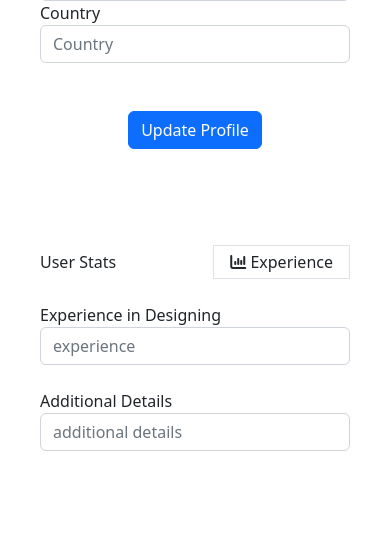
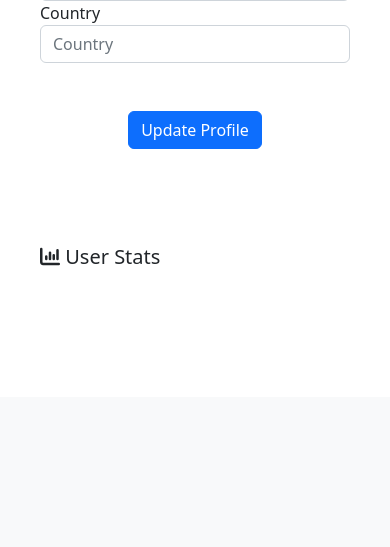
Before and after one commit to JoseGuzman/organostation, a Flask app: template organostation/home/templates/profile2.jinja2 in a window 390 px wide. Shown: the part 923-1470 px from the top of the page. After the commit the page ends 1189 px from the top, so only its background shows below. Run offline with Flask 3, Linux system fonts and the light colour scheme; the template is opened without the code that fills it, so the values that code supplies are empty; some libraries are stand-ins or nearby versions.

Commit message:
update profile content

```diff
--- a/organostation/home/templates/profile2.jinja2
+++ b/organostation/home/templates/profile2.jinja2
@@ -61,20 +61,15 @@
                 <div class="col-md-4">
                         <div class="p-3 py-5">
                                 <div class="d-flex justify-content-between align-items-center">
-                                        <span>User Stats</span>
-                                        <span class="border px-3 p-1 add-experience">
-                                                <i class="fa fa-bar-chart"></i>&nbsp;Experience
-                                        </span>
+                                        <h5 class="text-right"><i class="fa fa-bar-chart"></i>&nbsp;User Stats</h5>
                                 </div><br>
+                                {# insert a graph here #}
+                                {#
                                 <div class="col-md-12">
                                         <label class="labels">Experience in Designing</label>
                                         <input type="text" class="form-control" placeholder="experience" value="">
                                 </div> <br>
-                                <div class="col-md-12">
-                                        <label class="labels">Additional Details</label>
-                                        <input type="text" class="form-control" placeholder="additional details"
-                                                value="">
-                                </div>
+                                #}
                         </div>
                 </div>
         </div>
```
